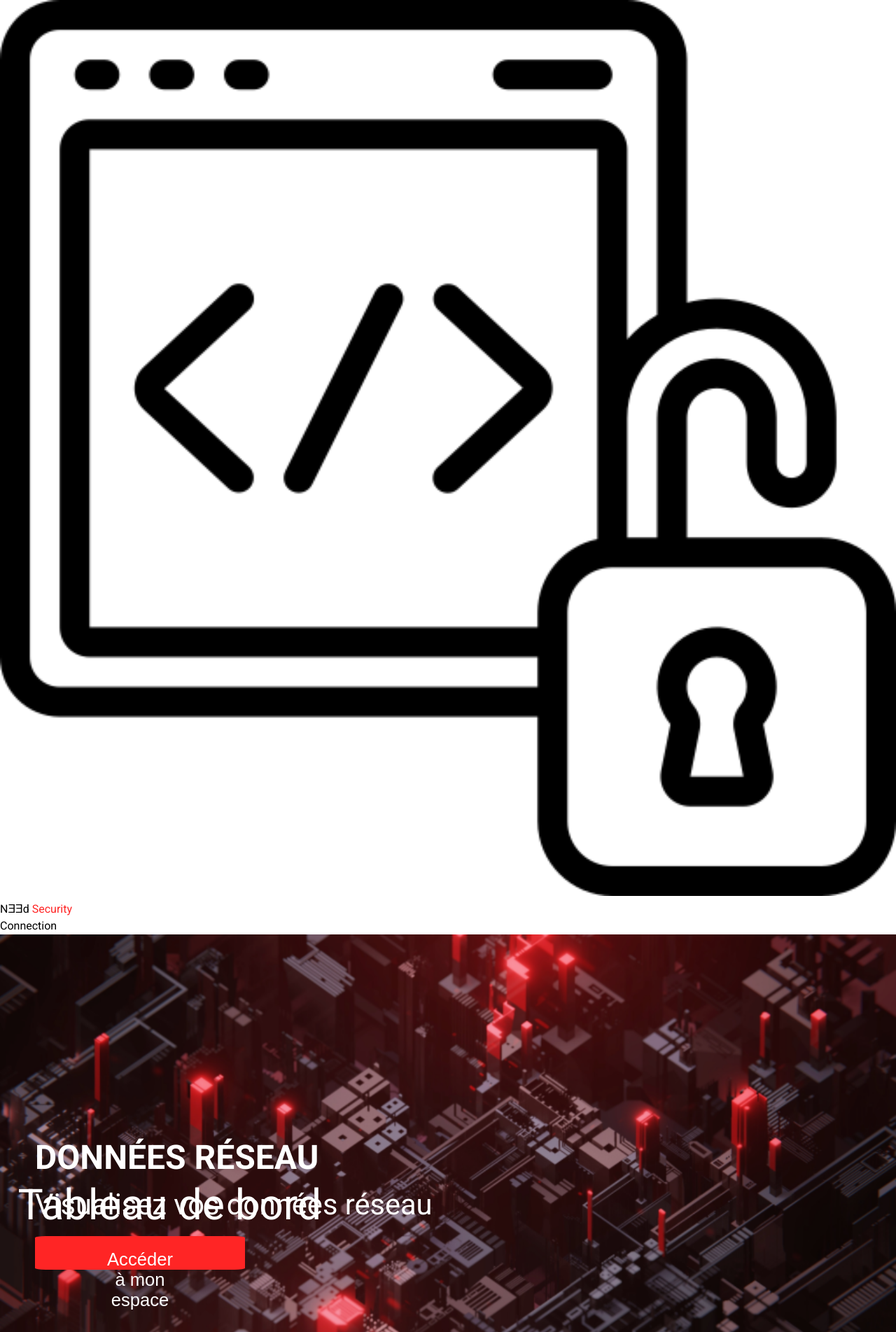
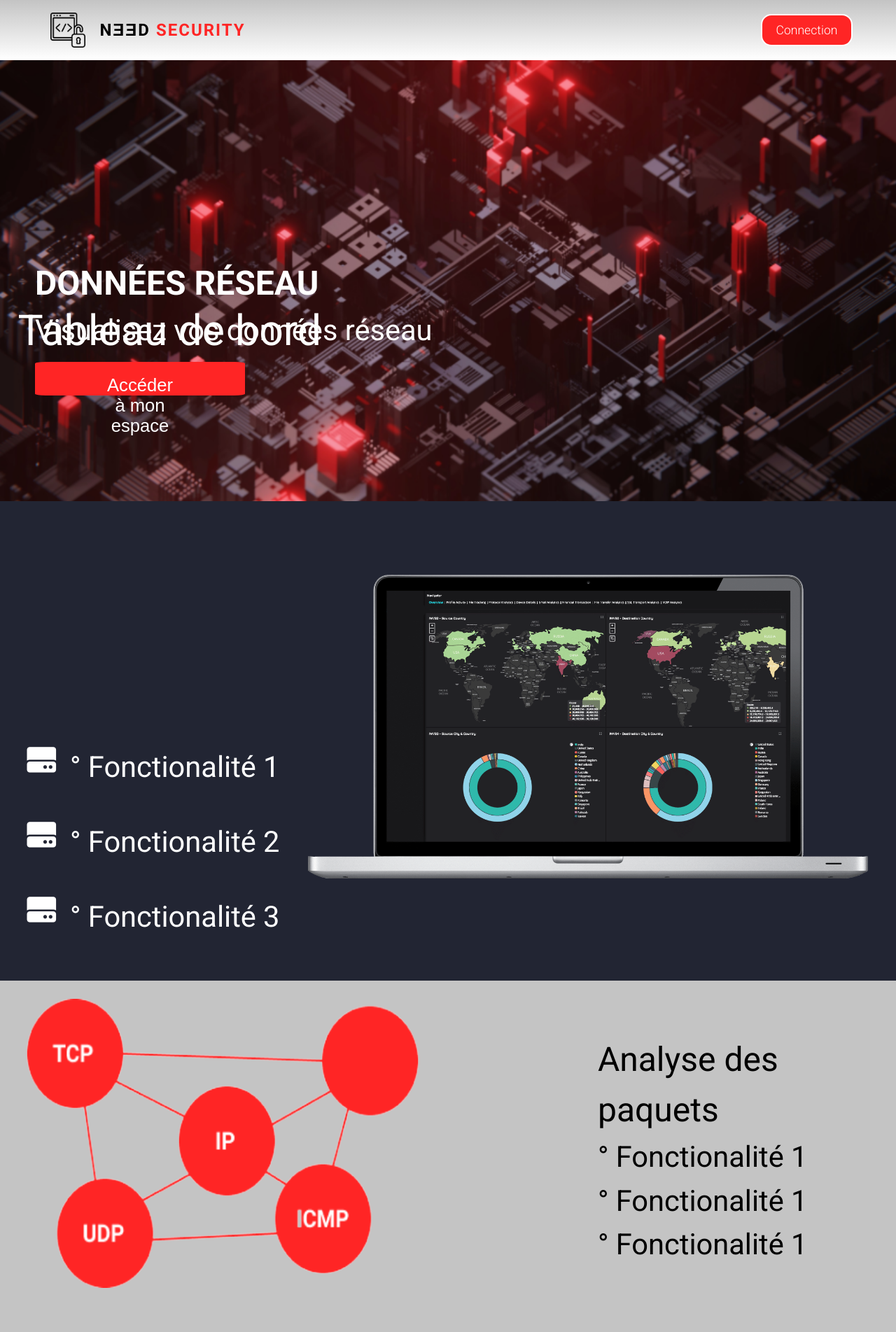
Before and after one commit to RomainLALLEMENT/NeedSecurity, a PHP site: page / in a window 1280 px wide. Shown: the top 1903 px of the page at 70% size. Run offline with PHP 8.4, Linux system fonts and the light colour scheme; some libraries are stand-ins or nearby versions.

Commit message:
header front done, ready for add login

```diff
--- a/assets/css/style.css
+++ b/assets/css/style.css
@@ -1,3 +1,55 @@
+/*Front only*/
+/* Header*/
+#header{
+    position: sticky;
+    top: 0;
+    /*background-color: var(--gris);*/
+    background: linear-gradient(var(--gris) , rgba(196, 196, 196, 0));
+    display: flex;
+    flex-flow: row nowrap;
+    padding: .5rem max(1rem, 1.5rem + 3vw);
+    justify-content: space-between;
+    align-content: center;
+    align-items: center;
+}
+#header>*{
+    padding: 10px;
+}
+
+#header .site_name{
+    font-size: 1.5rem;
+    font-weight: 700;
+    text-transform: uppercase;
+    letter-spacing: 2px;
+    flex-grow: 2;
+}
+
+#header  .logo{
+    width: 50px;
+    vertical-align: middle;
+}
+
+#header  p{
+    color: white;
+    font-weight: 300;
+    font-size: 1.1rem;
+    background-color: var(--rouge);
+    border-radius: 15px;
+    border: solid 2px #ffffff;
+    cursor: pointer;
+    transition: all .25s;
+    padding: .5rem 1.2rem;
+}
+#header p:hover{
+    color: var(--gris);
+    background-color: var(--selected-item-color);
+    transform: scale(1.03);
+}
+
+#header  i{
+    color: var(--rouge);
+}
+
 /* Data */
 .data {
     width: 50%;
--- a/assets/css/style_commun.css
+++ b/assets/css/style_commun.css
@@ -157,8 +157,8 @@ body{
     display: flex;
     flex-flow: column nowrap;
 }
-.footer .copyright{
-    color: white;
+.footer .footer-bot,.footer .footer-bot a{
+    color: var(--copyright-color);
 }
 footer a{
     color: white;
--- a/inc/config.php
+++ b/inc/config.php
@@ -4,7 +4,7 @@
 
 $DB_HOST = 'localhost';
 $DB_USER = 'root';
-$DB_PASS = '';
+$DB_PASS = 'root';
 $DB_NAME = 'needsecurity';
 
 
```
Also changed, not shown: 1 other file.
